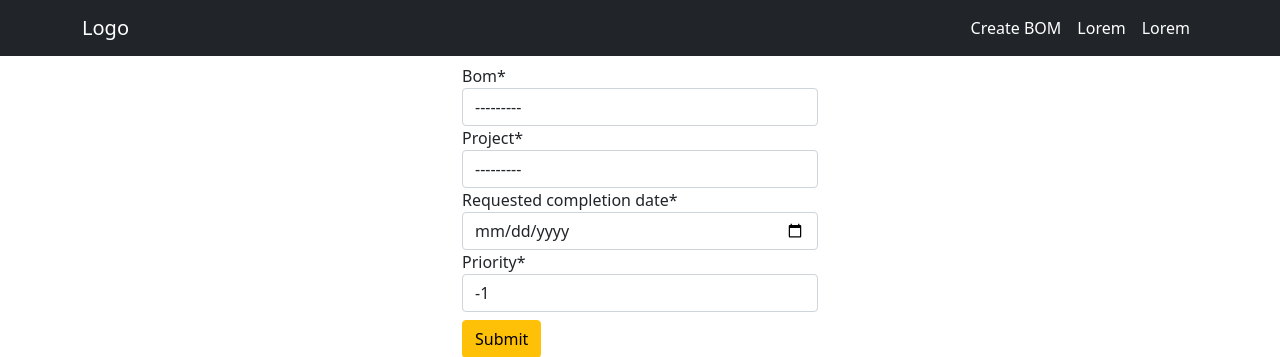
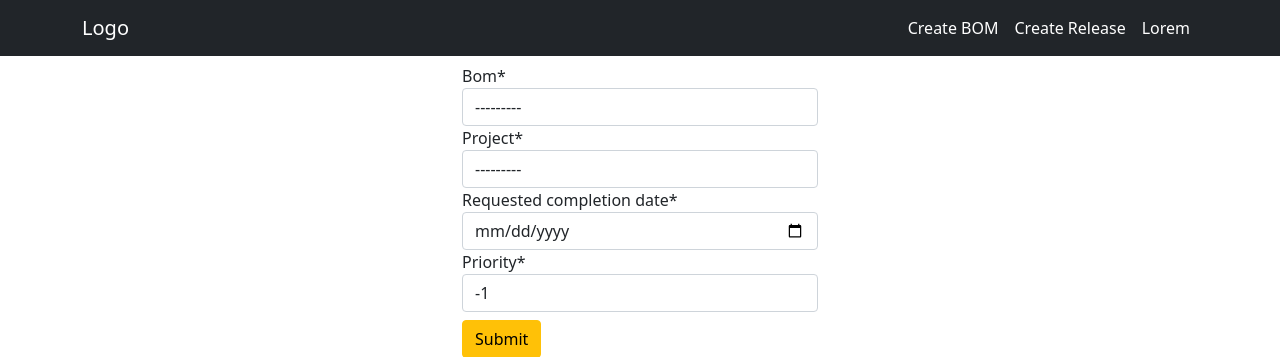
Before and after one commit to edwardmarcheselli/mfg-production-schedule-django, a Django app: page /create_release/ in a window 1280 px wide. Shown: the top 357 px of the page. Run offline with Django 4.2, Linux system fonts and the light colour scheme; data comes from the database, SQL or seed files in the repository; both versions use the stored data as it was after the commit; some libraries are stand-ins or nearby versions.

Commit message:
Added priority checking and sorting

```diff
--- a/manufacturing_schedule/projects/models.py
+++ b/manufacturing_schedule/projects/models.py
@@ -7,3 +7,6 @@ class Projects(models.Model):
 
     class Meta:
         verbose_name = "Project"
+
+    def __str__(self):
+        return str(self.project_num) + ' - ' + str(self.project_name)
--- a/manufacturing_schedule/schedule/models.py
+++ b/manufacturing_schedule/schedule/models.py
@@ -9,10 +9,13 @@ class Release(models.Model):
     project = models.ForeignKey(Projects, on_delete=models.CASCADE, related_name="projects", null=True)
     requested_completion_date = models.DateField()
     priority = models.IntegerField(default=-1)
-    release_date = models.DateField(auto_now_add=True)
+    release_date = models.DateTimeField(auto_now_add=True)
 
     class Meta:
         verbose_name = "Release"
+
+    def __str__(self):
+        return str(self.bom) + ' - ' + str(self.release_date) + ' - ' + str(self.priority)
 
 class ScheduleItems(models.Model):
     part = models.ForeignKey(Parts,  on_delete=models.CASCADE, related_name="schedule_parts")
--- a/manufacturing_schedule/schedule/views.py
+++ b/manufacturing_schedule/schedule/views.py
@@ -1,6 +1,7 @@
 from django.shortcuts import render, redirect
 from django.http import HttpResponse
 from .forms import CreateRelease
+from .models import Release
 
 # Create your views here.
 def schedule_display(request):
@@ -11,6 +12,7 @@ def create_release(request):
         form = CreateRelease(request.POST, request.FILES)
         if form.is_valid():
             form.save()
+            priority_recalc()
             return redirect('schedule:schedule_display')
     else:
         form = CreateRelease()
@@ -19,3 +21,42 @@ def create_release(request):
     }
 
     return render(request, 'schedule/create_release.html', context)
+
+def priority_recalc_doubles():
+    def num_priority(e):
+        return e.priority
+
+    releases = Release.objects.filter()
+    releases = list(releases)
+    releases.sort(key=num_priority)
+    #if a project is assigned the same priority number the most recent assignment takes precedent
+    for release in releases:
+        for comp_release in releases:
+            if (release.priority == comp_release.priority):
+                if (release.release_date > comp_release.release_date):
+                    comp_release_inst = Release.objects.get(pk = comp_release.pk)
+                    comp_release_inst.priority += 1
+                    comp_release_inst.save()
+                else:
+                    release_inst = Release.objects.get(pk = release.pk)
+                    release_inst.priority += 1
+                    release_inst.save()
+            else:
+                pass
+
+def priority_recalc():
+    priority_recalc_doubles()
+
+    def num_priority(e):
+        return e.priority
+
+    releases = Release.objects.filter()
+    releases = list(releases)
+    releases.sort(key=num_priority)
+    for i, release in enumerate(releases):
+        if (release.priority > i):
+            release_inst = Release.objects.get(pk = release.pk)
+            release_inst.priority = i
+            release_inst.save()
+        else:
+            pass
--- a/manufacturing_schedule/templates/partials/navbar.html
+++ b/manufacturing_schedule/templates/partials/navbar.html
@@ -7,7 +7,7 @@
         <div class="collapse navbar-collapse" id="navbarNavAltMarkup">
         <div class="navbar-nav ms-auto align-items-center">
             <a class="nav-link active" id="projectLink" aria-current="page" href="{% url 'bom:bom_upload'%}">Create BOM</a>
-            <a class="nav-link active" id="experienceLink" aria-current="page" href="#">Lorem</a>
+            <a class="nav-link active" id="experienceLink" aria-current="page" href="{% url 'schedule:create_release'%}">Create Release</a>
             <a class="nav-link active" id="aboutLink" aria-current="page" href="#">Lorem</a>
         </div>
         </div>
```
Also changed, not shown: manufacturing_schedule/db.sqlite3, manufacturing_schedule/schedule/migrations/0005_scheduleitems.py (added), manufacturing_schedule/schedule/migrations/0006_alter_release_release_date.py (added), 1 other file.
